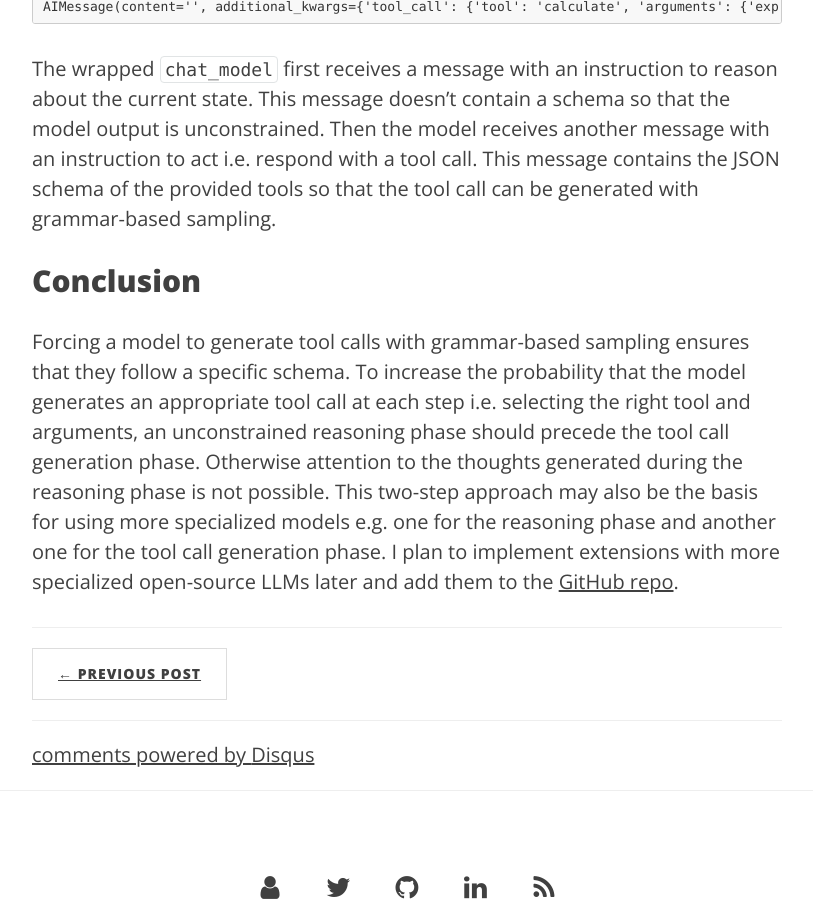
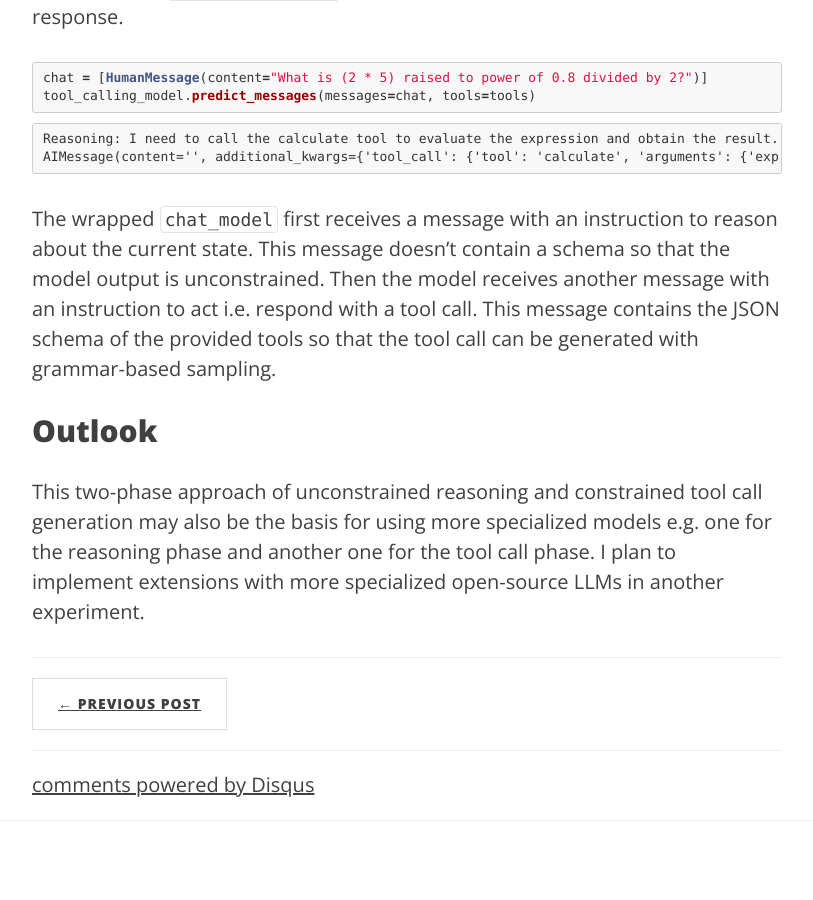
Before and after one commit to krasserm/krasserm.github.io, a Jekyll site: the page built from _posts/2023-12-10-grammar-based-agents.md, in a window 1280 px wide and 900 px high, scrolled down 6579 px. Shown: the whole window, without its empty margins (233-1046 px from the left). Built offline with Jekyll 4.4.1, drawn with Linux system fonts in a browser that asks for light colours; comment, search, counter and statistics services are not loaded; some of the changed text lies outside the part shown.

Commit message:
Include feedback to article

```diff
--- a/_posts/2023-12-10-grammar-based-agents.md
+++ b/_posts/2023-12-10-grammar-based-agents.md
@@ -15,7 +15,9 @@
 
 ## Scope
 
-This article presents the results of my experiments implementing a function calling interface for a Llama-2 chat model with LangChain (full code [here](https://github.com/krasserm/grammar-based-agents)). I used the [grammar-based sampling](https://github.com/ggerganov/llama.cpp/pull/1773) feature of llama.cpp to ensure that function calls generated by the model follow a user-defined schema. The resulting interface is similar to the [ChatOpenAI](https://python.langchain.com/docs/integrations/chat/openai) function calling interface and can be used with LangChain's [agent framework](https://python.langchain.com/docs/modules/agents/).
+This article presents the results of my experiments implementing a function calling interface for a Llama-2 chat model with LangChain (full code [here](https://github.com/krasserm/grammar-based-agents)). I used the [grammar-based sampling](https://github.com/ggerganov/llama.cpp/pull/1773) feature of llama.cpp to ensure that function calls generated by the model follow a tool-specific schema. The resulting interface is similar to the [ChatOpenAI](https://python.langchain.com/docs/integrations/chat/openai) function calling interface and can be used with LangChain's [agent framework](https://python.langchain.com/docs/modules/agents/).
+
+To increase the probability that the model generates an appropriate tool call at each step i.e. selects the right tool and arguments, an unconstrained reasoning phase should precede the constrained tool call generation phase. Otherwise attention to the thoughts generated during the reasoning phase is not possible.
 
 Llama-2 is known to have some zero-shot tool usage capabilities but they are limited. In its current state, the implementation is a simple prototype for demonstrating grammar-based sampling in LangChain agents. It is general enough to be used with many other language models supported by llama.cpp, after some tweaks to the prompt templates.
 
@@ -271,6 +273,6 @@
 
 The wrapped `chat_model` first receives a message with an instruction to reason about the current state. This message doesn't contain a schema so that the model output is unconstrained. Then the model receives another message with an instruction to act i.e. respond with a tool call. This message contains the JSON schema of the provided tools so that the tool call can be generated with grammar-based sampling.
 
-## Conclusion
+## Outlook
 
-Forcing a model to generate tool calls with grammar-based sampling ensures that they follow a specific schema. To increase the probability that the model generates an appropriate tool call at each step i.e. selecting the right tool and arguments, an unconstrained reasoning phase should precede the tool call generation phase. Otherwise attention to the thoughts generated during the reasoning phase is not possible. This two-step approach may also be the basis for using more specialized models e.g. one for the reasoning phase and another one for the tool call generation phase. I plan to implement extensions with more specialized open-source LLMs later and add them to the [GitHub repo](https://github.com/krasserm/grammar-based-agents).
+This two-phase approach of unconstrained reasoning and constrained tool call generation may also be the basis for using more specialized models e.g. one for the reasoning phase and another one for the tool call phase. I plan to implement extensions with more specialized open-source LLMs in another experiment.
```
